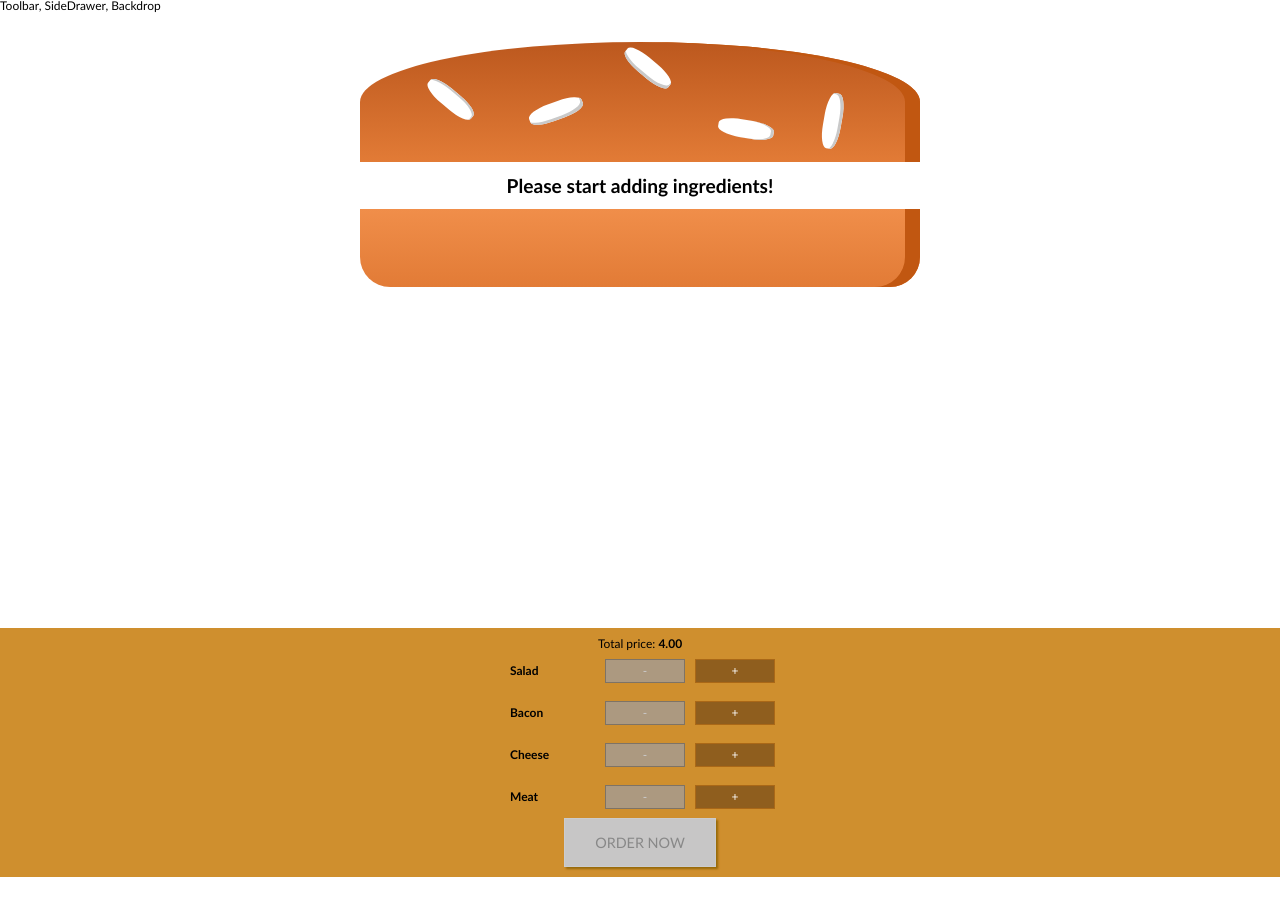
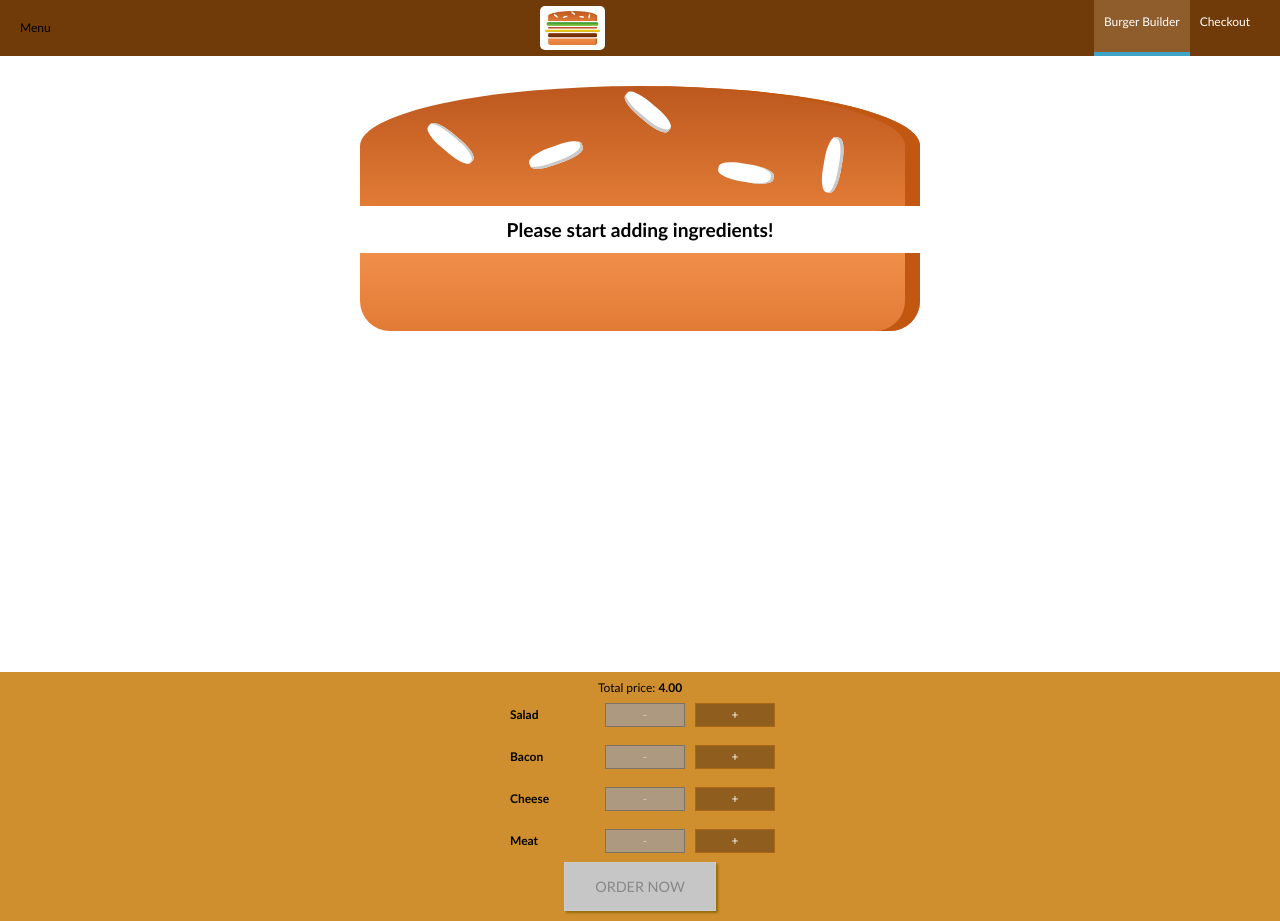
Before and after one commit to kazartsevalex/burger_builder, a React (Create React App) app: page / in a window 1280 px wide. Before the commit the page ends 877 px from the top, so only its background shows below. Built offline with nearby package versions, Linux system fonts and the light colour scheme.

Commit message:
add toolbar

```diff
--- a/src/components/Layout/Layout.js
+++ b/src/components/Layout/Layout.js
@@ -1,11 +1,12 @@
 import React from 'react';
 import Aux from '../../hoc/Aux';
+import Toolbar from '../Navigation/Toolbar/Toolbar';
 import classes from './Layout.module.css';
 
 const layout = (props) => {
   return (
     <Aux>
-      <div>Toolbar, SideDrawer, Backdrop</div>
+      <Toolbar />
       <main className={classes.Content}>
         {props.children}
       </main>
--- a/src/components/Layout/Layout.module.css
+++ b/src/components/Layout/Layout.module.css
@@ -1,3 +1,3 @@
 .Content {
-  margin-top: 16px;
+  margin-top: 72px;
 }
--- /dev/null
+++ b/src/components/Logo/Logo.js
@@ -0,0 +1,11 @@
+import React from 'react';
+import burgerLogo from '../../assets/images/burger-logo.png';
+import classes from './Logo.module.css';
+
+const logo = (props) => (
+  <div className={classes.Logo}>
+    <img src={burgerLogo} />
+  </div>
+);
+
+export default logo;
--- /dev/null
+++ b/src/components/Logo/Logo.module.css
@@ -0,0 +1,11 @@
+.Logo {
+  background-color: white;
+  padding: 5px;
+  height: 80%;
+  box-sizing: border-box;
+  border-radius: 5px;
+}
+
+.Logo img {
+  height: 100%;
+}
--- /dev/null
+++ b/src/components/Navigation/NavigationItems/NavigationItem/NavigationItem.js
@@ -0,0 +1,10 @@
+import React from 'react';
+import classes from './NavigationItem.module.css';
+
+const navigationItem = (props) => (
+  <li className={classes.NavigationItem}>
+    <a href={props.link} className={props.active ? classes.active : null}>{props.children}</a>
+  </li>
+);
+
+export default navigationItem;
--- /dev/null
+++ b/src/components/Navigation/NavigationItems/NavigationItem/NavigationItem.module.css
@@ -0,0 +1,23 @@
+.NavigationItem {
+  margin: 0;
+  box-sizing: border-box;
+  display: flex;
+  height: 100%;
+  align-items: center;
+}
+.NavigationItem a {
+  color: white;
+  text-decoration: none;
+  height: 100%;
+  padding: 16px 10px;
+  border-bottom: 4px solid transparent;
+  box-sizing: border-box;
+  display: block;
+}
+.NavigationItem a:hover,
+.NavigationItem a:active,
+.NavigationItem a.active {
+  background-color: #8f5c2c;
+  border-bottom: 4px solid #40a4c8;
+  color: white;
+}
--- /dev/null
+++ b/src/components/Navigation/NavigationItems/NavigationItems.js
@@ -0,0 +1,12 @@
+import React from 'react';
+import classes from './NavigationItems.module.css';
+import NavigationItem from './NavigationItem/NavigationItem';
+
+const navigationItems = (props) => (
+  <ul className={classes.NavigationItems}>
+    <NavigationItem link="/" active>Burger Builder</NavigationItem>
+    <NavigationItem link="/">Checkout</NavigationItem>
+  </ul>
+);
+
+export default navigationItems;
--- /dev/null
+++ b/src/components/Navigation/NavigationItems/NavigationItems.module.css
@@ -0,0 +1,8 @@
+.NavigationItems {
+  margin: 0;
+  padding: 0;
+  list-style: none;
+  display: flex;
+  align-items: center;
+  height: 100%;
+}
--- /dev/null
+++ b/src/components/Navigation/Toolbar/Toolbar.js
@@ -0,0 +1,14 @@
+import React from 'react';
+import classes from './Toolbar.module.css';
+import Logo from '../../Logo/Logo';
+import NavigationItems from '../NavigationItems/NavigationItems';
+
+const toolbar = (props) => (
+  <header className={classes.Toolbar}>
+    <div>Menu</div>
+    <Logo />
+    <NavigationItems />
+  </header>
+);
+
+export default toolbar;
--- /dev/null
+++ b/src/components/Navigation/Toolbar/Toolbar.module.css
@@ -0,0 +1,18 @@
+.Toolbar {
+  height: 56px;
+  width: 100%;
+  position: fixed;
+  top: 0;
+  left: 0;
+  background-color: #703b09;
+  display: flex;
+  justify-content: space-between;
+  align-items: center;
+  padding: 0 20px;
+  box-sizing: border-box;;
+  z-index: 90;
+}
+
+.Toolbar nav {
+  height: 100%;
+}
```
Also changed, not shown: src/assets/images/burger-logo.png (added).
